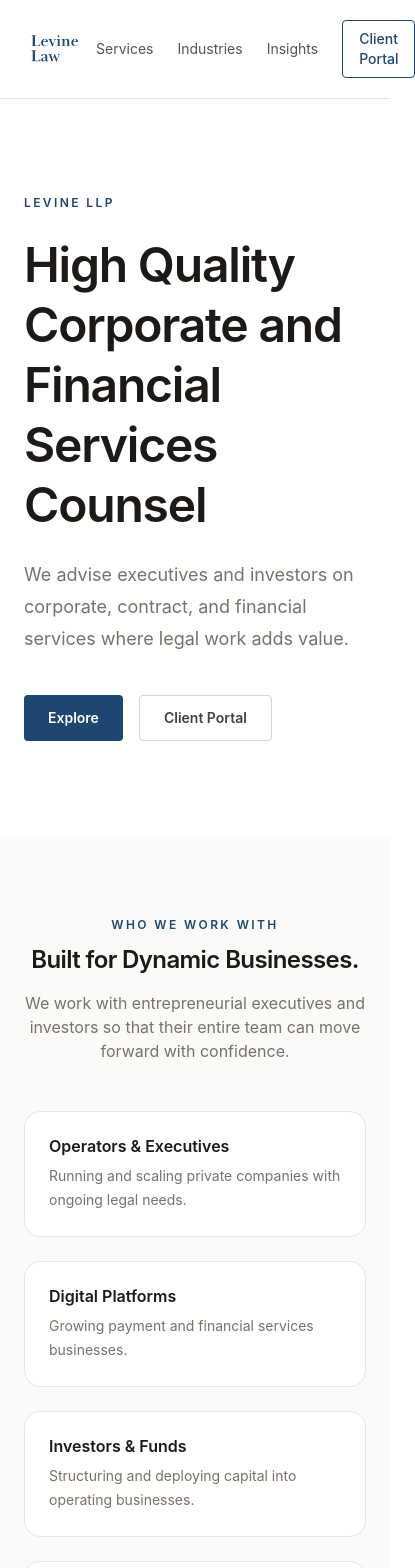
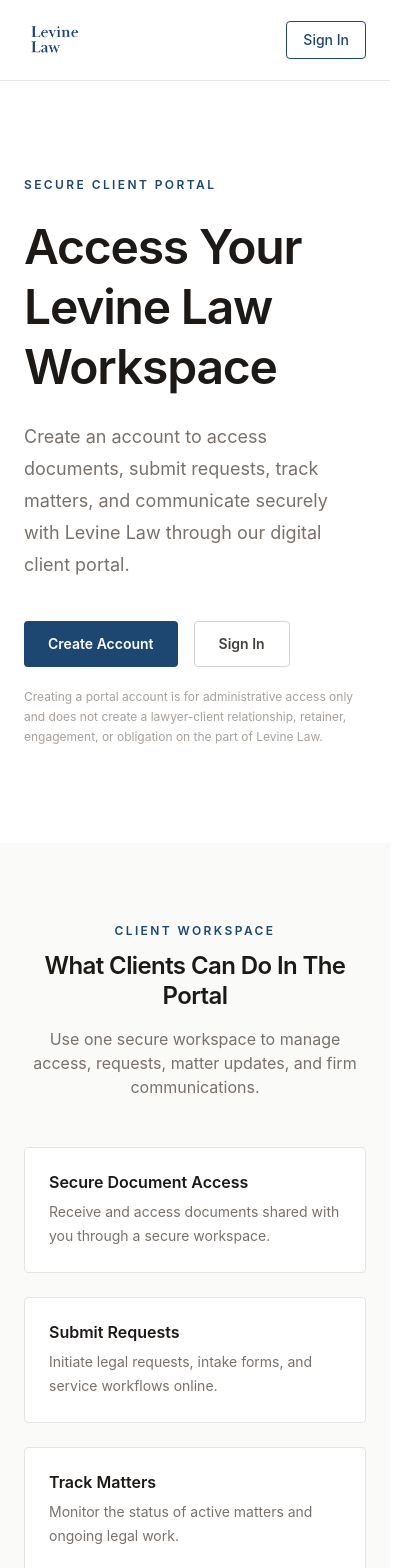
Before and after one commit to HillSide2026/ll-corporate, a Next.js app: page / in a window 390 px wide. Shown: the top 1568 px of the page, 415 px wide, since content can reach past the window. Built offline with nearby package versions, Linux system fonts and the light colour scheme.

Commit message:
feat: reposition homepage as portal landing

```diff
--- /dev/null
+++ b/app/corporate/onboarding/page.tsx
@@ -0,0 +1,41 @@
+import type { Metadata } from "next"
+import Link from "next/link"
+
+export const metadata: Metadata = {
+  title: "Portal Onboarding",
+}
+
+export default function PortalOnboardingPage() {
+  return (
+    <main className="min-h-dvh bg-stone-50 text-stone-900">
+      <section className="mx-auto max-w-3xl px-6 py-16">
+        <Link href="/" className="text-sm font-semibold text-brand-navy underline-offset-2 hover:underline">
+          Levine Law Client Portal
+        </Link>
+
+        <div className="mt-8 rounded border border-stone-200 bg-white px-6 py-6 md:px-8 md:py-8">
+          <p className="text-xs font-semibold uppercase tracking-[0.18em] text-brand-navy">Portal onboarding</p>
+          <h1 className="mt-3 text-3xl font-semibold text-stone-900">Your portal account has been created.</h1>
+          <p className="mt-4 text-sm leading-6 text-stone-500">
+            Account access does not create a lawyer-client relationship. Levine Law will review any submitted requests
+            before accepting an engagement.
+          </p>
+          <div className="mt-8 flex flex-wrap gap-3">
+            <Link
+              href="/corporate"
+              className="inline-flex items-center justify-center rounded bg-brand-navy px-5 py-2.5 text-sm font-semibold text-white transition-colors hover:bg-brand-navy-dark"
+            >
+              Sign In
+            </Link>
+            <Link
+              href="/#notice"
+              className="inline-flex items-center justify-center rounded border border-stone-300 px-5 py-2.5 text-sm font-semibold text-stone-700 transition-colors hover:border-stone-400 hover:bg-stone-50"
+            >
+              Review Notice
+            </Link>
+          </div>
+        </div>
+      </section>
+    </main>
+  )
+}
--- a/app/page.tsx
+++ b/app/page.tsx
@@ -2,44 +2,24 @@
 import Link from "next/link"
 
 import { SiteFooter } from "src/components/SiteFooter"
+import { PortalRegistrationForm } from "src/components/PortalRegistrationForm"
 
-const clientTypes = [
+const portalCapabilities = [
   {
-    title: "Operators & Executives",
-    description: "Running and scaling private companies with ongoing legal needs.",
+    title: "Secure Document Access",
+    description: "Receive and access documents shared with you through a secure workspace.",
   },
   {
-    title: "Digital Platforms",
-    description: "Growing payment and financial services businesses.",
+    title: "Submit Requests",
+    description: "Initiate legal requests, intake forms, and service workflows online.",
   },
   {
-    title: "Investors & Funds",
-    description: "Structuring and deploying capital into operating businesses.",
+    title: "Track Matters",
+    description: "Monitor the status of active matters and ongoing legal work.",
   },
   {
-    title: "Cross-Border Businesses",
-    description: "Managing multi-jurisdictional entities and contractual partnerships.",
-  },
-]
-
-const engagementCards = [
-  {
-    label: "New Clients",
-    title: "Fractional Counsel",
-    description:
-      "Ongoing legal support across corporate, contract, and financial services matters — structured around how each business operates.",
-    cta: "Explore Counsel Models",
-    href: "/services",
-    primary: true,
-  },
-  {
-    label: "Existing Clients",
-    title: "Client Portal",
-    description:
-      "Access documents, request work, and manage ongoing matters through the secure client workspace.",
-    cta: "Access Portal",
-    href: "/corporate",
-    primary: false,
+    title: "Centralized Communications",
+    description: "Maintain a single record of updates, requests, and firm communications.",
   },
 ]
 
@@ -57,20 +37,17 @@
             className="h-10 w-auto"
           />
           <nav className="flex items-center gap-6 text-sm">
-            <Link href="/services" className="text-stone-600 transition-colors hover:text-stone-900">
-              Services
-            </Link>
-            <Link href="/industries" className="text-stone-600 transition-colors hover:text-stone-900">
-              Industries
-            </Link>
-            <a href="#insights" className="text-stone-600 transition-colors hover:text-stone-900">
-              Insights
+            <a href="#portal-capabilities" className="hidden text-stone-600 transition-colors hover:text-stone-900 sm:inline">
+              Portal
+            </a>
+            <a href="#create-account" className="hidden text-stone-600 transition-colors hover:text-stone-900 sm:inline">
+              Create Account
             </a>
             <a
               href="/corporate"
               className="rounded border border-brand-navy px-4 py-2 font-medium text-brand-navy transition-colors hover:bg-brand-navy hover:text-white"
             >
-              Client Portal
+              Sign In
             </a>
           </nav>
         </div>
@@ -79,49 +56,52 @@
       {/* 1. Hero */}
       <section className="bg-white py-24 md:py-32">
         <div className="mx-auto max-w-6xl px-6">
-          <p className="text-xs font-semibold uppercase tracking-[0.2em] text-brand-navy">Levine LLP</p>
+          <p className="text-xs font-semibold uppercase tracking-[0.2em] text-brand-navy">Secure Client Portal</p>
           <h1 className="mt-6 max-w-3xl text-5xl font-semibold leading-tight tracking-tight text-stone-900 sm:text-6xl">
-            High Quality Corporate and Financial Services Counsel
+            Access Your Levine Law Workspace
           </h1>
           <p className="mt-6 max-w-xl text-lg leading-8 text-stone-500">
-            We advise executives and investors on corporate, contract, and financial services where legal work adds
-            value.
+            Create an account to access documents, submit requests, track matters, and communicate securely with Levine
+            Law through our digital client portal.
           </p>
           <div className="mt-10 flex flex-wrap gap-4">
-            <Link
-              href="/services"
+            <a
+              href="#create-account"
               className="inline-flex items-center justify-center rounded bg-brand-navy px-6 py-3 text-sm font-semibold text-white transition-colors hover:bg-brand-navy-dark"
             >
-              Explore
-            </Link>
+              Create Account
+            </a>
             <a
               href="/corporate"
               className="inline-flex items-center justify-center rounded border border-stone-300 px-6 py-3 text-sm font-semibold text-stone-700 transition-colors hover:border-stone-400 hover:bg-stone-50"
             >
-              Client Portal
+              Sign In
             </a>
           </div>
+          <p className="mt-5 max-w-xl text-xs leading-5 text-stone-400">
+            Creating a portal account is for administrative access only and does not create a lawyer-client
+            relationship, retainer, engagement, or obligation on the part of Levine Law.
+          </p>
         </div>
       </section>
 
-      {/* 2. Who We Work With */}
-      <section className="bg-stone-50 py-20 md:py-24">
+      {/* 2. Portal Capabilities */}
+      <section id="portal-capabilities" className="bg-stone-50 py-20 md:py-24">
         <div className="mx-auto max-w-6xl px-6">
           <div className="mb-12 text-center">
-            <p className="mb-3 text-xs font-semibold uppercase tracking-[0.2em] text-brand-navy">Who We Work With</p>
+            <p className="mb-3 text-xs font-semibold uppercase tracking-[0.2em] text-brand-navy">Client Workspace</p>
             <h2 className="mx-auto max-w-2xl text-2xl font-semibold leading-tight tracking-tight text-stone-900">
-              Built for Dynamic Businesses.
+              What Clients Can Do In The Portal
             </h2>
             <p className="mx-auto mt-4 max-w-xl text-stone-500">
-              We work with entrepreneurial executives and investors so that their entire team can move forward with
-              confidence.
+              Use one secure workspace to manage access, requests, matter updates, and firm communications.
             </p>
           </div>
           <div className="grid gap-6 sm:grid-cols-2 md:gap-8 lg:grid-cols-4">
-            {clientTypes.map((item) => (
+            {portalCapabilities.map((item) => (
               <div
                 key={item.title}
-                className="rounded-2xl border border-stone-200 bg-white p-6 transition hover:border-stone-300 hover:shadow-md"
+                className="rounded border border-stone-200 bg-white p-6 transition hover:border-stone-300 hover:shadow-md"
               >
                 <h3 className="mb-2 text-base font-semibold leading-tight text-stone-900">{item.title}</h3>
                 <p className="text-sm leading-6 text-stone-500">{item.description}</p>
@@ -135,26 +115,27 @@
       <section className="bg-white py-20 md:py-24">
         <div className="mx-auto max-w-6xl px-6">
           <div className="mb-12 text-center">
-            <p className="mb-3 text-xs font-semibold uppercase tracking-[0.2em] text-brand-navy">Digital First</p>
+            <p className="mb-3 text-xs font-semibold uppercase tracking-[0.2em] text-brand-navy">Account Access</p>
             <h2 className="mx-auto max-w-2xl text-2xl font-semibold leading-tight tracking-tight text-stone-900">
-              Legal Support, Accessible Where You Work
+              Existing Clients Sign In Here
             </h2>
             <p className="mx-auto mt-4 max-w-xl text-stone-500">
-              Clients access matters, documents, and requests through Levine LLP's structured digital workspace.
+              Use your portal credentials to access the client workspace for documents, requests, matter updates, and
+              secure communications.
             </p>
           </div>
-          <div className="mx-auto max-w-2xl rounded-2xl border border-stone-200 bg-white p-6 transition hover:border-stone-300 hover:shadow-md md:p-8">
-            <h3 className="text-xl font-semibold leading-tight text-stone-900">Client Portal</h3>
+          <div className="mx-auto max-w-2xl rounded border border-stone-200 bg-white p-6 transition hover:border-stone-300 hover:shadow-md md:p-8">
+            <h3 className="text-xl font-semibold leading-tight text-stone-900">Secure Portal Access</h3>
             <p className="mt-3 text-sm leading-6 text-stone-500">
-              Access active matters, documents, filings, communications, and service requests through the secure client
-              workspace.
+              Sign in if you already have a Levine Law portal account. New users can create an account below and begin
+              the administrative onboarding process.
             </p>
-            <a
+            <Link
               href="/corporate"
               className="mt-6 inline-flex items-center justify-center rounded bg-brand-navy px-5 py-2.5 text-sm font-semibold text-white transition-colors hover:bg-brand-navy-dark"
             >
-              Access Client Portal
-            </a>
+              Sign In
+            </Link>
           </div>
         </div>
       </section>
@@ -175,85 +156,71 @@
         </div>
       </section>
 
-      {/* 5. Digital Innovation */}
-      <section className="bg-stone-50 py-20 md:py-24">
+      {/* 5. Create Account */}
+      <section id="create-account" className="bg-stone-50 py-20 md:py-24">
         <div className="mx-auto max-w-6xl px-6">
-          <div className="mb-12 text-center">
-            <p className="mb-3 text-xs font-semibold uppercase tracking-[0.2em] text-brand-navy">
-              Digital Innovation
-            </p>
-            <h2 className="mx-auto max-w-2xl text-2xl font-semibold leading-tight tracking-tight text-stone-900">
-              Legal workflows, standardized and scalable.
-            </h2>
-            <p className="mx-auto mt-4 max-w-xl text-stone-500">
-              Levine LLP transforms common legal requests into structured digital workflows using playbooks and
-              automation.
-            </p>
-          </div>
-          <div className="mx-auto max-w-2xl rounded-2xl border border-stone-200 bg-white p-6 transition hover:border-stone-300 hover:shadow-md md:p-8">
-            <h3 className="text-xl font-semibold leading-tight text-stone-900">NDA Tool</h3>
-            <p className="mt-3 text-sm leading-6 text-stone-500">
-              Prepare a standard NDA for early-stage discussions through a guided digital workflow.
-            </p>
-            <a
-              href="/ndaesq"
-              className="mt-6 inline-flex items-center justify-center rounded border border-stone-300 px-5 py-2.5 text-sm font-semibold text-stone-700 transition-colors hover:border-stone-400 hover:bg-stone-50"
-            >
-              Try NDA Tool
-            </a>
+          <div className="grid gap-10 lg:grid-cols-[0.8fr_1.2fr] lg:items-start">
+            <div>
+              <p className="text-xs font-semibold uppercase tracking-[0.2em] text-brand-navy">Create Account</p>
+              <h2 className="mt-3 text-3xl font-semibold leading-tight tracking-tight text-stone-900">
+                Start your portal access request
+              </h2>
+              <p className="mt-4 text-sm leading-6 text-stone-500">
+                Registration gives you access to digital services and administrative workflows. Levine Law reviews
+                submitted requests before accepting any engagement.
+              </p>
+              <p className="mt-4 text-sm leading-6 text-stone-500">
+                Creating an account does not create a lawyer-client relationship, retainer, engagement, or obligation on
+                the part of Levine Law.
+              </p>
+            </div>
+            <div className="rounded border border-stone-200 bg-white p-6 shadow-sm md:p-8">
+              <PortalRegistrationForm />
+            </div>
           </div>
         </div>
       </section>
 
-      {/* 6. How to Work With Us */}
-      <section id="insights" className="bg-white py-20 md:py-24">
+      {/* 6. Notice */}
+      <section id="notice" className="bg-white py-20 md:py-24">
         <div className="mx-auto max-w-6xl px-6">
-          <div className="mb-12 text-center">
-            <p className="mb-3 text-xs font-semibold uppercase tracking-[0.2em] text-brand-navy">Engagement</p>
-            <h2 className="mx-auto max-w-2xl text-2xl font-semibold leading-tight tracking-tight text-stone-900">
-              How to work with us
-            </h2>
-          </div>
-          <div className="mx-auto grid max-w-4xl gap-6 md:grid-cols-2 md:gap-8">
-            {engagementCards.map((card) => (
-              <div
-                key={card.title}
-                className="flex flex-col rounded-2xl border border-stone-200 bg-white p-6 transition hover:border-stone-300 hover:shadow-md md:p-8"
-              >
-                <p className="mb-2 text-xs font-semibold uppercase tracking-wide text-brand-navy">{card.label}</p>
-                <h3 className="mb-3 text-lg font-semibold leading-tight text-stone-900">{card.title}</h3>
-                <p className="flex-1 text-sm leading-6 text-stone-500">{card.description}</p>
-                <Link
-                  href={card.href}
-                  className={[
-                    "mt-6 inline-flex w-full items-center justify-center rounded px-5 py-3 text-sm font-semibold transition-colors",
-                    card.primary
-                      ? "bg-brand-navy text-white hover:bg-brand-navy-dark"
-                      : "border border-stone-300 text-stone-700 hover:border-stone-400 hover:bg-stone-50",
-                  ].join(" ")}
-                >
-                  {card.cta}
-                </Link>
-              </div>
-            ))}
+          <div className="mx-auto max-w-3xl rounded border border-stone-200 bg-stone-50 px-6 py-6 md:px-8 md:py-8">
+            <p className="text-xs font-semibold uppercase tracking-[0.2em] text-brand-navy">Notice</p>
+            <h2 className="mt-3 text-2xl font-semibold leading-tight tracking-tight text-stone-900">Notice</h2>
+            <p className="mt-4 text-sm leading-6 text-stone-600">
+              Registration for Levine Law Client Portal is provided for administrative convenience and access to digital
+              services.
+            </p>
+            <p className="mt-4 text-sm leading-6 text-stone-600">
+              Creating an account does not: Create a lawyer-client relationship; Retain Levine Law as legal counsel;
+              Constitute legal advice; Guarantee representation; Create an engagement agreement. A lawyer-client
+              relationship is established only after Levine Law has completed its intake and conflict review processes
+              and a formal engagement has been accepted.
+            </p>
           </div>
         </div>
       </section>
 
-      {/* 7. Final Directional CTA */}
-      <section className="bg-white py-20 md:py-24">
+      {/* 7. Final Portal CTA */}
+      <section className="bg-stone-50 py-20 md:py-24">
         <div className="mx-auto max-w-6xl px-6">
           <div className="mx-auto max-w-xl text-center">
             <h2 className="text-2xl font-semibold leading-tight tracking-tight text-stone-900">
-              Work with counsel that understands how your business actually operates.
+              Ready to access your Levine Law workspace?
             </h2>
             <div className="mt-8 flex flex-wrap justify-center gap-4">
               <a
-                href="mailto:matthew@levinelegal.ca"
+                href="#create-account"
                 className="inline-flex items-center justify-center rounded bg-brand-navy px-6 py-3 text-sm font-semibold text-white transition-colors hover:bg-brand-navy-dark"
               >
-                Start a Conversation
+                Create Account
               </a>
+              <Link
+                href="/corporate"
+                className="inline-flex items-center justify-center rounded border border-stone-300 px-6 py-3 text-sm font-semibold text-stone-700 transition-colors hover:border-stone-400 hover:bg-white"
+              >
+                Sign In
+              </Link>
             </div>
           </div>
         </div>
--- /dev/null
+++ b/src/components/PortalRegistrationForm.tsx
@@ -0,0 +1,181 @@
+"use client"
+
+import { useRouter } from "next/navigation"
+import { type FormEvent, useState } from "react"
+
+type RegistrationErrors = Partial<
+  Record<"fullName" | "email" | "company" | "phone" | "password" | "confirmPassword" | "legalNotice", string>
+>
+
+const emailPattern = /^[^\s@]+@[^\s@]+\.[^\s@]+$/
+
+export function PortalRegistrationForm() {
+  const router = useRouter()
+  const [errors, setErrors] = useState<RegistrationErrors>({})
+  const [success, setSuccess] = useState(false)
+
+  function handleSubmit(event: FormEvent<HTMLFormElement>) {
+    event.preventDefault()
+
+    const form = new FormData(event.currentTarget)
+    const fullName = String(form.get("fullName") ?? "").trim()
+    const email = String(form.get("email") ?? "").trim()
+    const company = String(form.get("company") ?? "").trim()
+    const phone = String(form.get("phone") ?? "").trim()
+    const password = String(form.get("password") ?? "")
+    const confirmPassword = String(form.get("confirmPassword") ?? "")
+    const legalNotice = form.get("legalNotice") === "on"
+
+    const nextErrors: RegistrationErrors = {}
+
+    if (!fullName) nextErrors.fullName = "Full name is required."
+    if (!email) {
+      nextErrors.email = "Email address is required."
+    } else if (!emailPattern.test(email)) {
+      nextErrors.email = "Enter a valid email address."
+    }
+    if (!company) nextErrors.company = "Company or organization is required."
+    if (!phone) nextErrors.phone = "Phone number is required."
+    if (!password) nextErrors.password = "Password is required."
+    if (!confirmPassword) {
+      nextErrors.confirmPassword = "Confirm your password."
+    } else if (password !== confirmPassword) {
+      nextErrors.confirmPassword = "Passwords must match."
+    }
+    if (!legalNotice) {
+      nextErrors.legalNotice = "You must acknowledge the account creation notice."
+    }
+
+    setErrors(nextErrors)
+
+    if (Object.keys(nextErrors).length > 0) {
+      setSuccess(false)
+      return
+    }
+
+    setSuccess(true)
+    window.setTimeout(() => {
+      router.push("/corporate/onboarding")
+    }, 1400)
+  }
+
+  return (
+    <form onSubmit={handleSubmit} noValidate className="space-y-5">
+      {success ? (
+        <div className="rounded border border-green-200 bg-green-50 px-4 py-3 text-sm leading-6 text-green-800">
+          Your portal account has been created. Account access does not create a lawyer-client relationship. Levine Law
+          will review any submitted requests before accepting an engagement.
+        </div>
+      ) : null}
+
+      <div className="grid gap-4 md:grid-cols-2">
+        <FieldErrorInput
+          id="fullName"
+          label="Full name"
+          name="fullName"
+          autoComplete="name"
+          error={errors.fullName}
+        />
+        <FieldErrorInput
+          id="email"
+          label="Email address"
+          name="email"
+          type="email"
+          autoComplete="email"
+          error={errors.email}
+        />
+        <FieldErrorInput
+          id="company"
+          label="Company / organization"
+          name="company"
+          autoComplete="organization"
+          error={errors.company}
+        />
+        <FieldErrorInput
+          id="phone"
+          label="Phone number"
+          name="phone"
+          type="tel"
+          autoComplete="tel"
+          error={errors.phone}
+        />
+        <FieldErrorInput
+          id="password"
+          label="Password"
+          name="password"
+          type="password"
+          autoComplete="new-password"
+          error={errors.password}
+        />
+        <FieldErrorInput
+          id="confirmPassword"
+          label="Confirm password"
+          name="confirmPassword"
+          type="password"
+          autoComplete="new-password"
+          error={errors.confirmPassword}
+        />
+      </div>
+
+      <div>
+        <label className="flex gap-3 rounded border border-stone-200 bg-stone-50 px-4 py-4 text-sm leading-6 text-stone-600">
+          <input
+            type="checkbox"
+            name="legalNotice"
+            className="mt-1 h-4 w-4 shrink-0 rounded border-stone-300 text-brand-navy focus:ring-brand-navy"
+          />
+          <span>
+            I understand that creating a portal account does not create a lawyer-client relationship, retainer,
+            engagement, or obligation on the part of Levine Law.
+          </span>
+        </label>
+        {errors.legalNotice ? <p className="mt-2 text-sm text-red-600">{errors.legalNotice}</p> : null}
+      </div>
+
+      <button
+        type="submit"
+        className="inline-flex w-full items-center justify-center rounded bg-brand-navy px-6 py-3 text-sm font-semibold text-white transition-colors hover:bg-brand-navy-dark md:w-auto"
+      >
+        Create Account
+      </button>
+    </form>
+  )
+}
+
+function FieldErrorInput({
+  autoComplete,
+  error,
+  id,
+  label,
+  name,
+  type = "text",
+}: {
+  autoComplete?: string
+  error?: string
+  id: string
+  label: string
+  name: string
+  type?: string
+}) {
+  return (
+    <div>
+      <label htmlFor={id} className="mb-1.5 block text-sm font-medium text-stone-700">
+        {label}
+      </label>
+      <input
+        id={id}
+        name={name}
+        type={type}
+        autoComplete={autoComplete}
+        aria-invalid={error ? "true" : "false"}
+        aria-describedby={error ? `${id}-error` : undefined}
+        className="w-full rounded border border-stone-200 bg-white px-4 py-2.5 text-sm text-stone-900 placeholder:text-stone-400 focus:border-brand-navy focus:outline-none focus:ring-1 focus:ring-brand-navy"
+      />
+      {error ? (
+        <p id={`${id}-error`} className="mt-1.5 text-sm text-red-600">
+          {error}
+        </p>
+      ) : null}
+    </div>
+  )
+}
--- a/src/components/SiteFooter.tsx
+++ b/src/components/SiteFooter.tsx
@@ -13,20 +13,17 @@
             <p className="mt-4 text-sm text-stone-400">Toronto, Ontario</p>
           </div>
           <nav className="flex flex-wrap gap-x-8 gap-y-3 text-sm text-stone-500">
-            <Link href="/services" className="transition-colors hover:text-stone-900">
-              Services
+            <Link href="/#portal-capabilities" className="transition-colors hover:text-stone-900">
+              Portal
             </Link>
-            <Link href="/industries" className="transition-colors hover:text-stone-900">
-              Clients
+            <Link href="/#create-account" className="transition-colors hover:text-stone-900">
+              Create Account
             </Link>
-            <Link href="/#insights" className="transition-colors hover:text-stone-900">
-              Insights
+            <Link href="/#notice" className="transition-colors hover:text-stone-900">
+              Notice
             </Link>
             <Link href="/corporate" className="transition-colors hover:text-stone-900">
-              Client Portal
-            </Link>
-            <Link href="/ndaesq" className="transition-colors hover:text-stone-900">
-              NDA Tool
+              Sign In
             </Link>
           </nav>
         </div>
```
